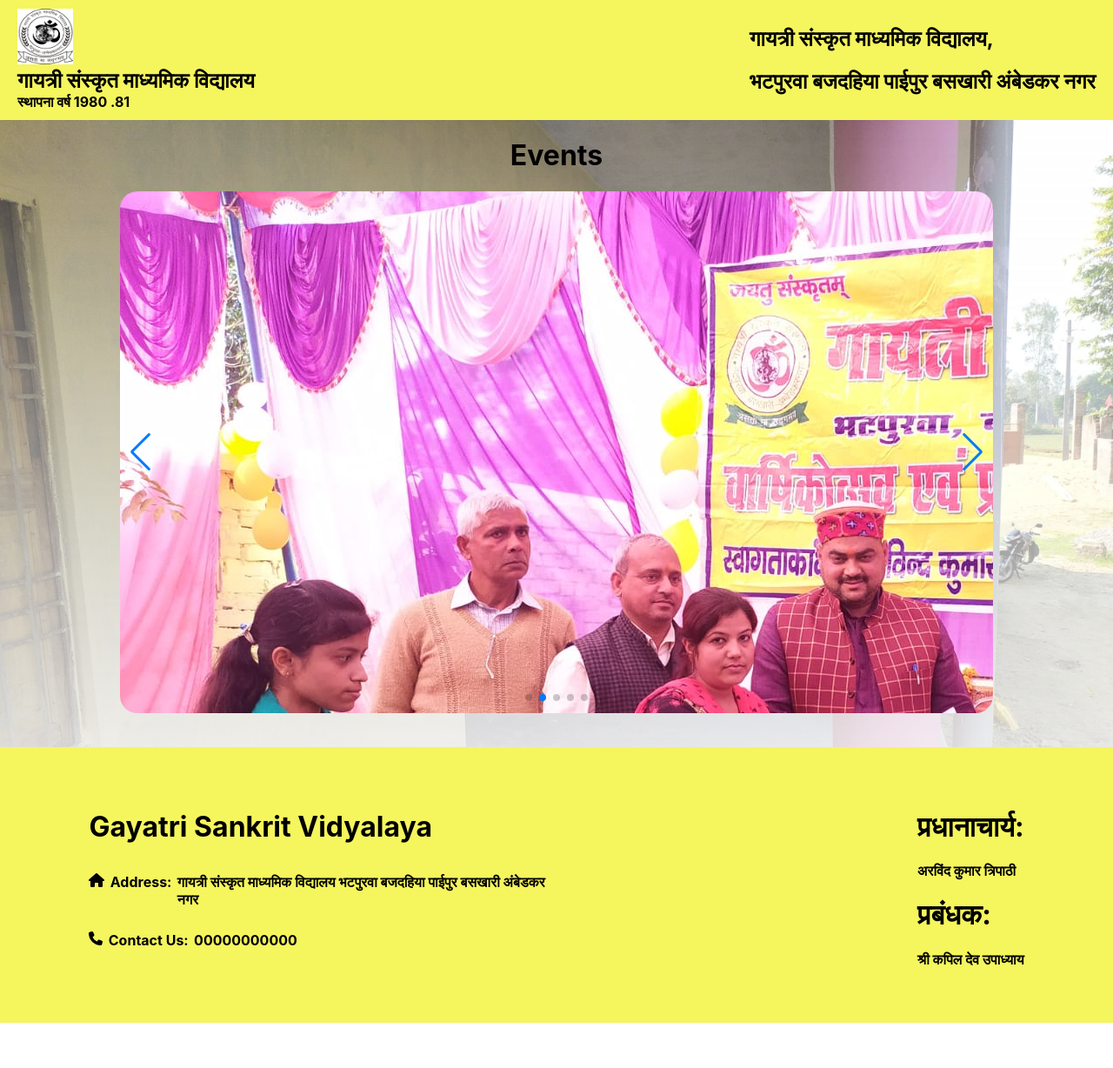
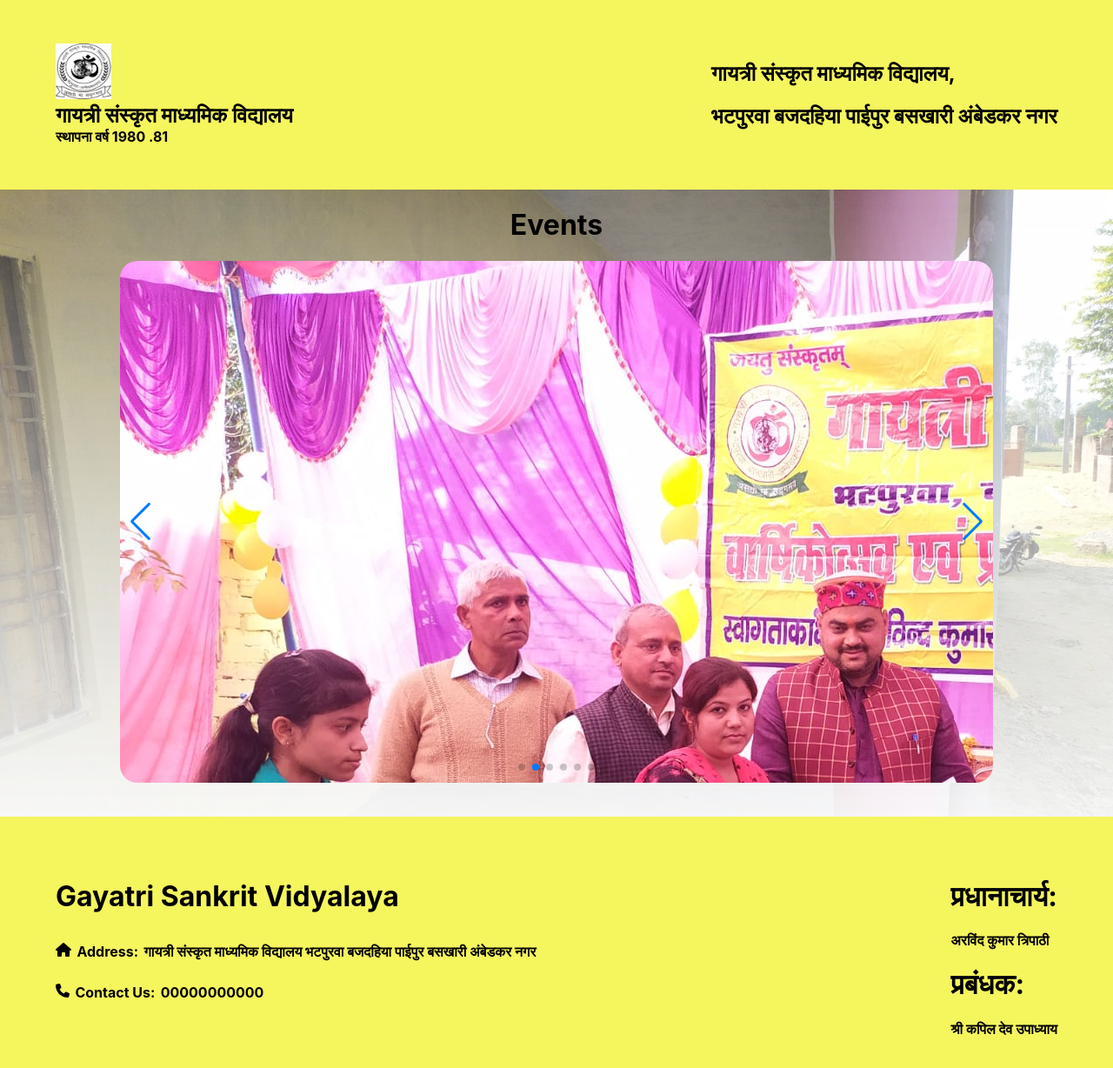
Before and after one commit to jamesfrye420/School-Website, a Next.js app: page / in a window 1280 px wide. Shown: the top 1228 px of the page at 87% size. Before the commit the page ends 1176 px from the top, so only its background shows below. Built offline with nearby package versions, Linux system fonts and the light colour scheme.

Commit message:
fixed padding

```diff
--- a/pages/index.tsx
+++ b/pages/index.tsx
@@ -14,6 +14,8 @@ const events: string[] = [
   'functions/0006.jpeg',
 
   'functions/0007.jpeg',
+
+  'functions/0008.jpeg'
 ];
 
 const Home: NextPage = () => {
--- a/styles/Footer.module.css
+++ b/styles/Footer.module.css
@@ -2,9 +2,11 @@
   display: flex;
   justify-content: space-between;
   align-items: flex-start;
-  padding: 3.125rem 8%;
+  padding: 3.125rem 5%;
   background-color: rgb(245, 245, 94);
   margin-top: 100px;
+  inset: auto 0 0 0;
+  position: sticky;
 }
 .footer_items {
   display: flex;
--- a/styles/HeroSection.module.css
+++ b/styles/HeroSection.module.css
@@ -2,7 +2,7 @@
   background-color: rgb(245, 245, 94);
   display: flex;
   justify-content: space-between;
-  padding: 0.625rem 1.25rem;
+  padding: 3.125rem 5%;
   align-items: center;
 }
 .left img {
--- a/styles/globals.css
+++ b/styles/globals.css
@@ -10,6 +10,7 @@ body {
 .index__image {
   width: 100%;
   z-index: -1;
+  height: 100vh;
   position: absolute;
   mask-image: linear-gradient(to bottom, rgba(0, 0, 0, 1), rgba(0, 0, 0, 0));
   opacity: 0.8;
```
